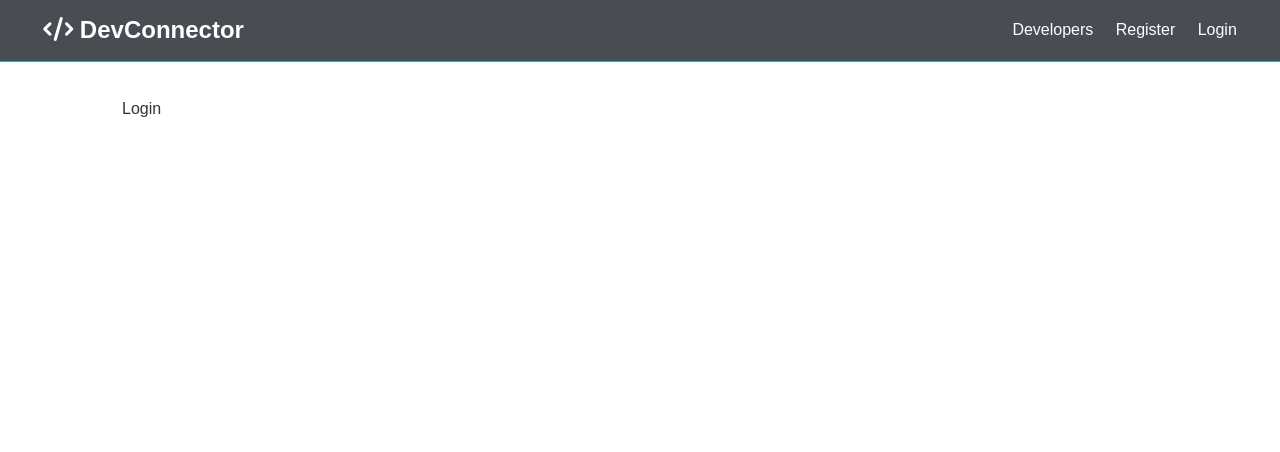
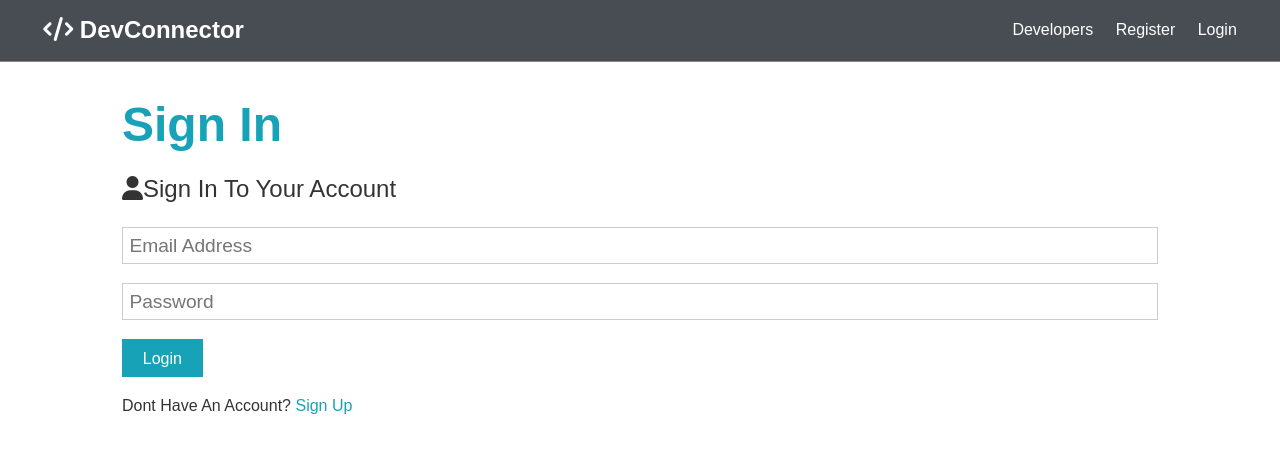
Before and after one commit to RosenGrayLearning/MERN-Stack-Front-To-Back---Full-Stack-React-Redux-and-Node, a React (Create React App) app in the folder DevConnector/client/: page /login in a window 1280 px wide. Shown: the top 452 px of the page. Built offline with nearby package versions, Linux system fonts and the light colour scheme.

Commit message:
Section 6:Getting Started With React & The Frontend-Request Example & Login Form

```diff
--- a/DevConnector/client/package.json
+++ b/DevConnector/client/package.json
@@ -35,5 +35,6 @@
       "last 1 firefox version",
       "last 1 safari version"
     ]
-  }
+  },
+  "proxy" : "http://localhost:5000/"
 }
--- a/DevConnector/client/src/components/auth/Login.js
+++ b/DevConnector/client/src/components/auth/Login.js
@@ -1,10 +1,40 @@
-import React from 'react'
+import React,{Fragment,useState} from 'react'
+import FormGroup from './../FormGroup';
+import {Link} from 'react-router-dom';
 
 const Login = () => {
+    const [formData,setFormData] = useState({
+        email:'',
+        password:''
+
+    });
+    const {email,password} = formData;
+    const formGroupProps = [
+        {type:'email',placeholder:'Email Address',value:email,name:'email'},
+        {type:'password',placeholder:'Password',value:password,name:'password'}
+];
+
+    const onChangeValue = e => {setFormData({...formData,[e.target.name]:e.target.value})};
+    const onSubmitForm = async e => {
+        e.preventDefault();
+        console.log('success');
+    }
+
     return (
-        <div>
-            Login
-        </div>
+        <Fragment>
+
+    <h1 className="large text-primary">Sign In</h1>
+        <p className="lead"><i className="fas fa-user"></i>Sign In To Your Account</p>
+        <form className="form" onSubmit={onSubmitForm}>
+            {
+           formGroupProps.map(formGroup=><FormGroup required onChange={onChangeValue} key={formGroup.name} {...formGroup}/>)
+            }
+          <input type="submit" className="btn btn-primary" value="Login" />
+        </form>
+        <p className="my-1">
+          Dont Have An Account? <Link to="/register">Sign Up</Link>
+        </p>
+        </Fragment>
     )
 }
 
--- a/DevConnector/client/src/components/auth/Register.js
+++ b/DevConnector/client/src/components/auth/Register.js
@@ -1,5 +1,6 @@
 import React,{Fragment,useState} from 'react'
 import FormGroup from './../FormGroup';
+import {Link} from 'react-router-dom';
 
 const Register = () => {
     const [formData,setFormData] = useState({
@@ -18,12 +19,12 @@ const Register = () => {
 ];
 
     const onChangeValue = e => {setFormData({...formData,[e.target.name]:e.target.value})};
-    const onSubmitForm = e => {
+    const onSubmitForm = async e => {
         e.preventDefault();
         if(password !== password2){
             console.log('Passwords do not match!');
         }else{
-            console.log(formData);
+            console.log('success');
         }
     }
 
@@ -39,7 +40,7 @@ const Register = () => {
           <input type="submit" className="btn btn-primary" value="Register" />
         </form>
         <p className="my-1">
-          Already have an account? <a href="login.html">Sign In</a>
+          Already have an account? <Link to="/login">Sign In</Link>
         </p>
         </Fragment>
     )
--- a/DevConnector/package.json
+++ b/DevConnector/package.json
@@ -30,5 +30,5 @@
     "concurrently": "^5.0.0",
     "nodemon": "^1.19.4"
   },
-  "proxy" : "http://localhost:5000"
+  "proxy" : "http://localhost:5000/"
 }
```
Also changed, not shown: 1 other file (tests, documents, lock files or other folders).
